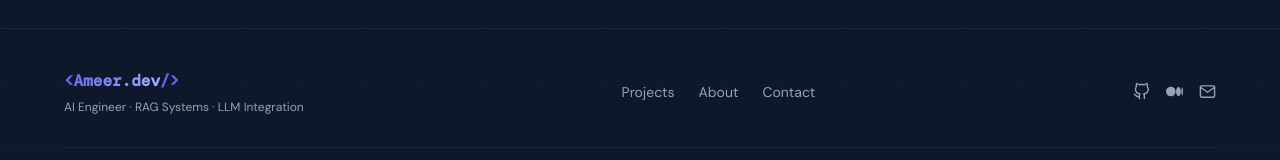
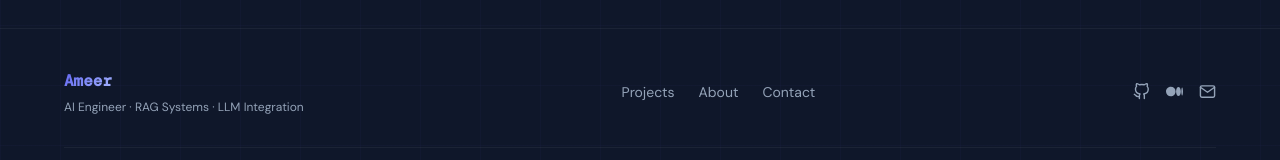
Before and after one commit to Ameer3716/Portfolio, a React (Create React App) app in the folder client/: page / in a window 1280 px wide. Shown: the part 3455-3615 px from the top of the page. Built offline with nearby package versions, Linux system fonts and the light colour scheme; the HTML template or start-up script is replaced by a standard one.

Commit message:
Updations

```diff
--- a/client/src/components/Footer.jsx
+++ b/client/src/components/Footer.jsx
@@ -14,9 +14,9 @@ export default function Footer() {
           {/* Brand */}
           <div>
             <Link to="/" className="font-mono text-base font-bold">
-              <span className="text-[#6366F1]">&lt;</span>
-              <span className="gradient-text">Ameer.dev</span>
-              <span className="text-[#6366F1]">/&gt;</span>
+
+              <span className="gradient-text">Ameer</span>
+
             </Link>
             <p className="text-[#94A3B8] text-xs mt-1.5">
               AI Engineer · RAG Systems · LLM Integration
```
